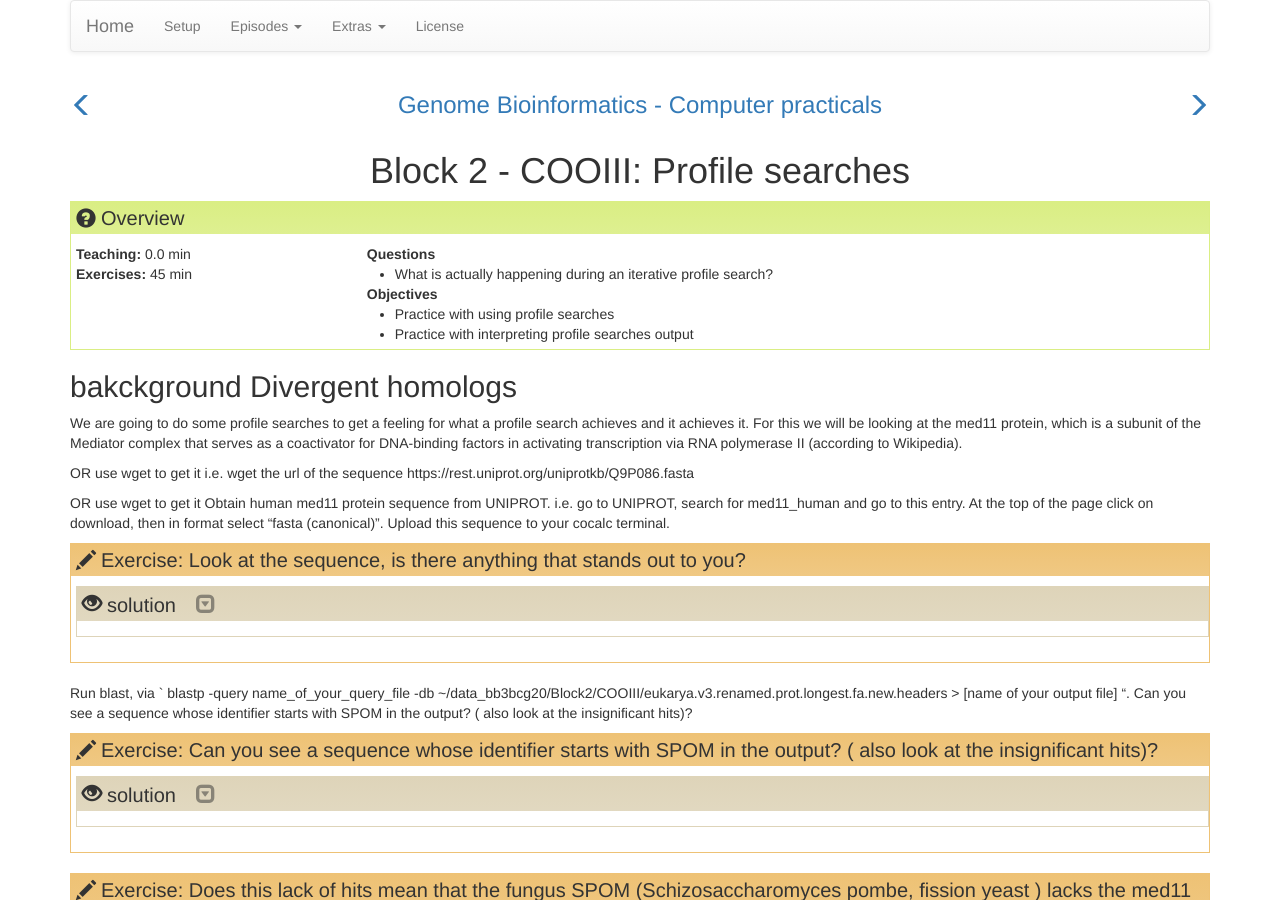
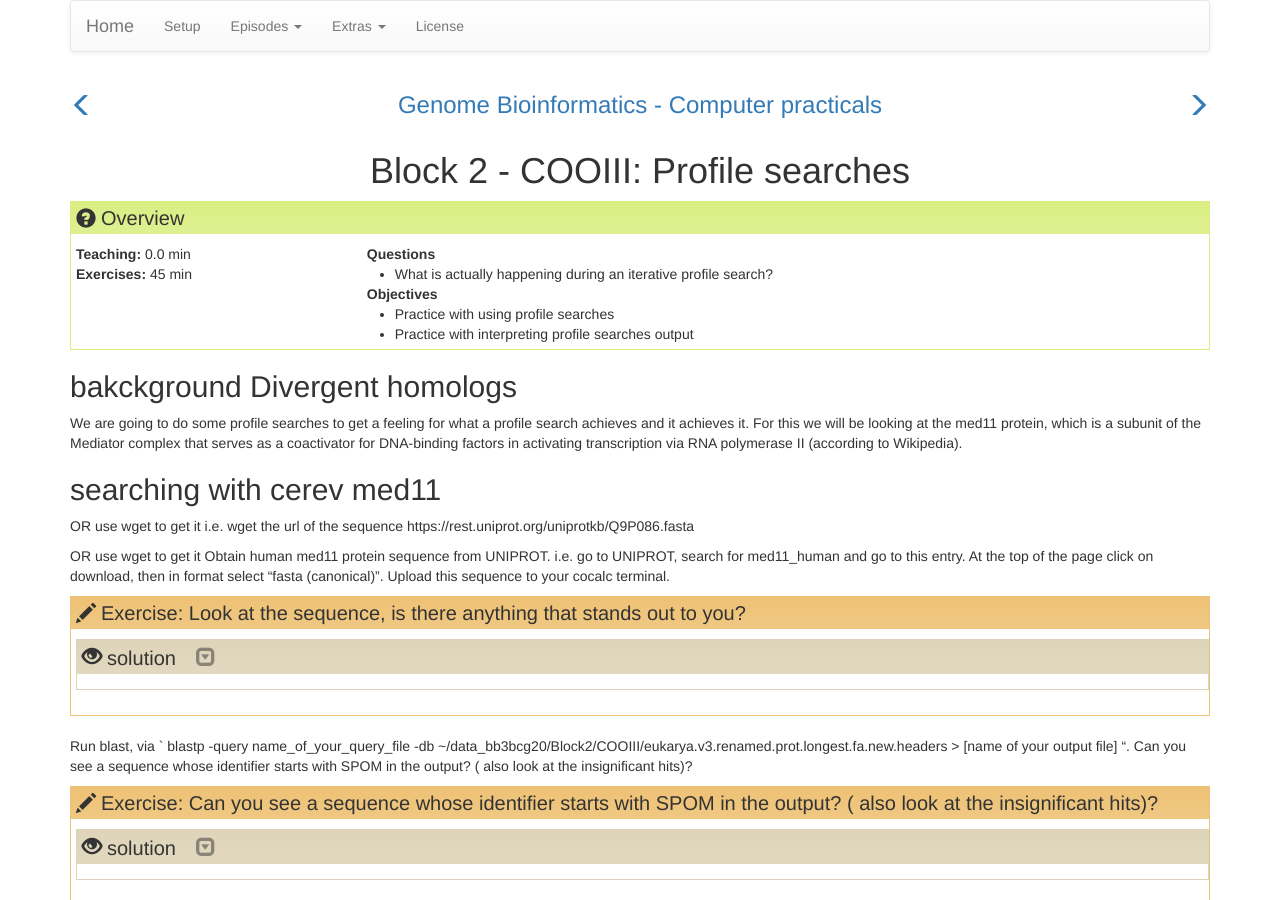
Before and after one commit to TeamMGE/GenomeBioinformaticsCourse, a Jekyll site: the page built from _episodes/61-COOIII.md, in a window 1280 px wide and 900 px high. Built offline with Jekyll 4.4.1, drawn with Linux system fonts in a browser that asks for light colours.

Commit message:
Update 61-COOIII.md

```diff
--- a/_episodes/61-COOIII.md
+++ b/_episodes/61-COOIII.md
@@ -17,6 +17,8 @@ keypoints:
 We are going to do some profile searches to get a feeling for what a profile search achieves and it achieves it. For this we will be looking at the med11 protein, which is a subunit of the Mediator complex that serves as a coactivator for DNA-binding factors in activating transcription via RNA polymerase II (according to Wikipedia).
 
 
+
+## searching with cerev med11
 
 OR use wget to get it
 i.e. wget the url of the sequence
```
